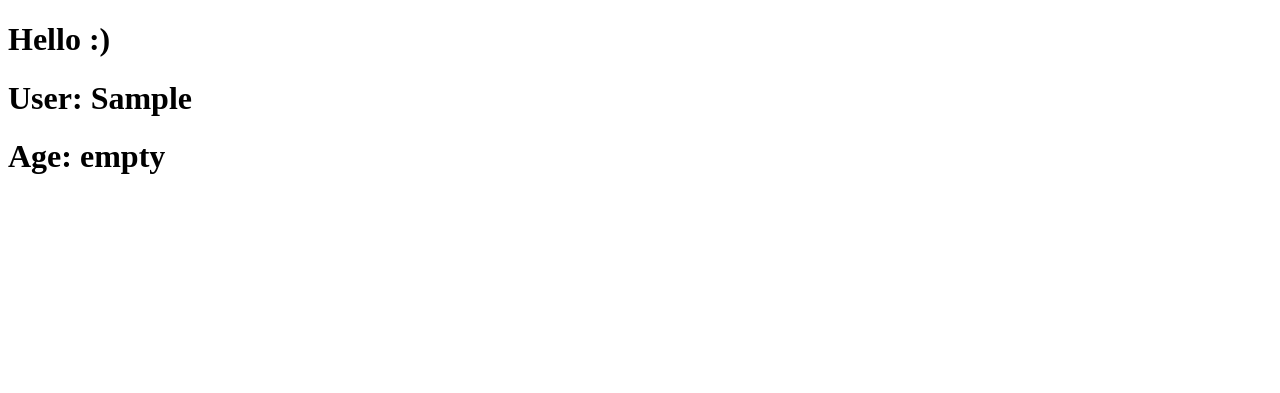
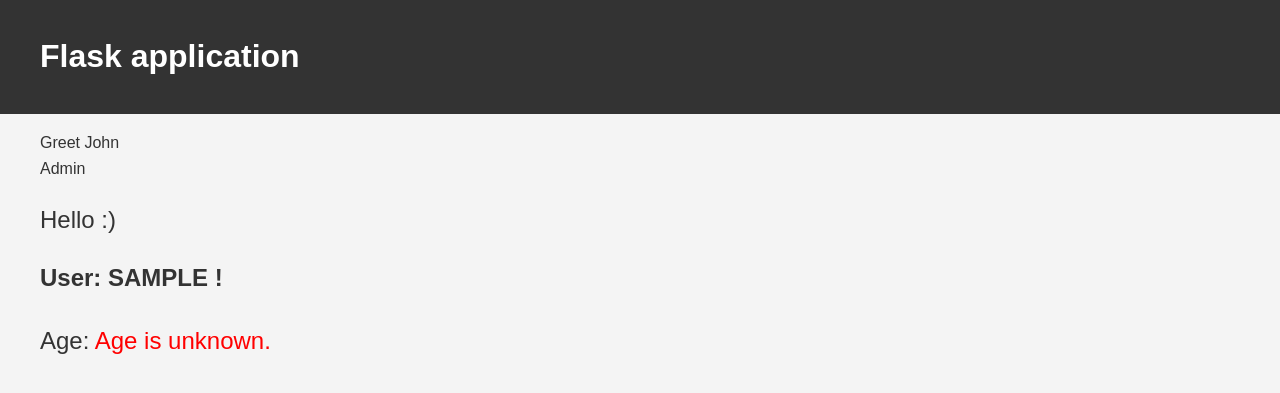
Before and after one commit to ofreg/flask-app-lab, a Flask app: a page that, after the commit, uses app/users/templates/users/hi.html in a window 1280 px wide. Shown: the top 393 px of the page. Run offline with Flask 3, Linux system fonts and the light colour scheme.

Commit message:
test_users

```diff
--- a/app/__init__.py
+++ b/app/__init__.py
@@ -9,3 +9,7 @@ from . import views
 #from app.posts import post_bp
 from .posts import post_bp
 app.register_blueprint(post_bp)
+
+
+from .users import users_bp
+app.register_blueprint(users_bp)
--- a/app/static/css/styles.css
+++ b/app/static/css/styles.css
@@ -7,39 +7,6 @@ body {
     padding: 0;
 }
 
-.container {
-    max-width: 1200px;
-    margin: 0 auto;
-    padding: 20px;
-    background-color: white;
-    box-shadow: 0px 4px 8px rgba(0, 0, 0, 0.1);
-    border-radius: 10px;
-}
-
-nav ul {
-        list-style-type: none;
-        padding: 0;
-        display: flex;
-        justify-content: space-around;
-        background-color: #333;
-    }
-
-    nav ul li {
-        display: inline;
-    }
-
-    nav ul li a {
-        text-decoration: none;
-        color: white;
-        padding: 14px 20px;
-        display: block;
-        transition: background-color 0.3s ease;
-    }
-
-
-    nav ul li a:hover {
-        background-color: #575757;
-    }
 
     section h2 {
         color: #333;
@@ -57,13 +24,50 @@ nav ul {
 
     }
 
-    /* Стилізація списку навичок */
-    ul {
-        list-style-type: square;
-        padding-left: 20px;
+    .resume-nav .resume1-ul {
+        list-style-type: none;
+        padding: 0;
+        background-color: #ffffff;
+        width: 100%;
+    }
+    .resume-nav {
+        max-width: 1200px;
+        margin: 0 auto;
+        padding: 20px;
+        background-color: white;
+        box-shadow: 0px 4px 8px rgba(0, 0, 0, 0.1);
+        border-radius: 10px;
     }
 
-    /* Стиль для зображення */
+    .resume-nav ul {
+        list-style-type: none; /* Зняти маркери */
+        padding: 0; /* Зняти відступи */
+        background-color: #333; /* Темний фон */
+        width: 100%; /* Ширина меню на всю сторінку */
+    }
+
+    .resume-nav ul li {
+        margin: 10px 0; /* Вертикальні відступи між пунктами меню */
+    }
+
+    .resume-nav ul li a {
+        text-decoration: none; /* Зняти підкреслення */
+        color: white; /* Білий текст */
+        padding: 12px 20px; /* Внутрішні відступи */
+        display: block; /* Кожне посилання займає всю ширину */
+        transition: background-color 0.3s ease; /* Ефект переходу для фону */
+    }
+
+    .resume-nav nav ul li a:hover {
+        background-color: #575757; /* Колір фону при наведенні */
+    }
+
+    /* Стиль для списків у резюме */
+    .resume-ul {
+        list-style-type: square; /* Квадратні маркери для списку */
+        padding-left: 20px; /* Внутрішні відступи зліва */
+    }
+
     header img {
         max-width: 250px;
         border-radius: 50%;
@@ -71,3 +75,89 @@ nav ul {
         margin: 20px auto;
         box-shadow: 0px 4px 8px rgba(0, 0, 0, 0.1);
     }
+
+
+
+
+
+
+
+
+
+/*
+
+    .hi-head-banner {
+        background-color: #333;
+        color: white;
+        text-align: center;
+        padding: 10px 0;
+        width: 100%;
+    }
+
+    .hi-nav {
+
+    }
+
+
+    .hi-nav ul {
+        list-style-type: none;
+        padding: 0;
+        display: flex;
+        justify-content: space-around;
+        background-color: #ffffff;
+    }
+
+    .hi-nav ul li {
+        display: inline;
+    }
+
+    .hi-nav ul li a {
+        text-decoration: none;
+        color: rgb(0, 0, 0);
+        padding: 14px 20px;
+        display: block;
+        transition: background-color 0.3s ease;
+    }
+
+    */
+
+    .hi-nav a  {
+        padding-left: 40px;
+        text-decoration: none;
+        color: inherit;
+    }
+    .hi-h2{
+        margin-left: 40px;
+
+
+    }
+    .hi-normal-h2{
+        margin-left: 40px;
+        font-weight: normal;
+    }
+    .hi-p{
+        margin-left: 40px;  font-size: 24px;
+    }
+    .hi-not-correct-p{
+
+        color: red;
+    }
+    .hi-correct-p{
+
+        color: rgb(0, 255, 21);
+    }
+    .hi-head-banner {
+        background-color: #333;
+        color: white;
+        text-align: left;
+        padding: 10px 0;
+        padding-left: 40px;
+        width: 100%;
+       /* max-width: 1200px;
+        margin: 0 auto;*/
+    }
+
+    .no-bullets {
+        list-style-type: none;
+        padding-left: 0;
+    }
--- a/app/templates/hi.html
+++ /dev/null
@@ -1,19 +0,0 @@
-<!DOCTYPE html>
-<html lang="en">
-<head>
-    <meta charset="UTF-8">
-    <meta name="viewport" content="width=device-width, initial-scale=1.0">
-    <title>Document</title>
-</head>
-<body>
-    <h1>Hello :) </h1>
-    <h1>User: {{ name | title }}</h1>
-
-
-    {% if age %}
-        <h1>Age: {{ age }}</h1>
-    {% else %}
-    <h1>Age: empty </h1>
-    {% endif %}
-</body>
-</html>
--- /dev/null
+++ b/app/users/__init__.py
@@ -0,0 +1,5 @@
+from flask import Blueprint
+
+users_bp = Blueprint("users",__name__,url_prefix="/",template_folder="templates/users")
+
+from . import views
--- /dev/null
+++ b/app/users/templates/users/hi.html
@@ -0,0 +1,30 @@
+
+{% extends "base.html" %}
+{% block title %} Greeting page {% endblock%}
+{% block content %}
+<div class="hi-head-banner">
+    <h1>Flask application</h1>
+</div>
+<nav class="hi-nav">
+    <ul class="no-bullets">
+        <li>
+            <a href="{{ url_for('users.greetings',name='John',age=30) }}">Greet John</a>
+        </li>
+        <li>
+            <a href="{{ url_for('users.admin') }}">Admin</a>
+        </li>
+    </ul>
+</nav>
+    <h2 class="hi-normal-h2"> Hello :) </h2>
+    <h2 class="hi-h2">User: {{ name }} ! </h2>
+
+
+
+    {% if age %}
+    <p class="hi-p">Age: <span class="hi-correct-p"> {{ age }}</span></p>
+    {% else %}
+    <p class="hi-p">Age: <span class="hi-not-correct-p"> Age is unknown.</span></p>
+
+    {% endif %}
+
+{% endblock %}
--- /dev/null
+++ b/app/users/views.py
@@ -0,0 +1,16 @@
+from . import users_bp
+from flask import render_template, abort, request, url_for,redirect
+
+
+@users_bp.route("hi/<string:name>")   #/hi/ivan?age=45&q=fdfdf
+def greetings(name):
+    name = name.upper()
+    age = request.args.get("age", None, int)
+
+    return render_template("hi.html",name=name, age=age)
+
+@users_bp.route("/admin")
+def admin():
+    to_url = url_for("users.greetings", name="administrator", age=45, _external=True)     # "http://localhost:8080/hi/administrator?age=45"
+    print(to_url)
+    return redirect(to_url)
--- a/app/views.py
+++ b/app/views.py
@@ -14,20 +14,6 @@ def home():
 
 #users
 
-@app.route("/hi/<string:name>")   #/hi/ivan?age=45&q=fdfdf
-def greetings(name):
-    name = name.upper()
-    age = request.args.get("age", None, int)
-
-    return render_template("hi.html",
-                           name=name, age=age)
-
-@app.route("/admin")
-def admin():
-    to_url = url_for("greetings", name="administrator", age=45, _external=True)     # "http://localhost:8080/hi/administrator?age=45"
-    print(to_url)
-    return redirect(to_url)
-
 
 @app.route('/resume')
 def resume():
```
Also changed, not shown: app/templates/resume.html (+6 -10 lines), tests/test_user_bp.py (added, +28 -0 lines).
